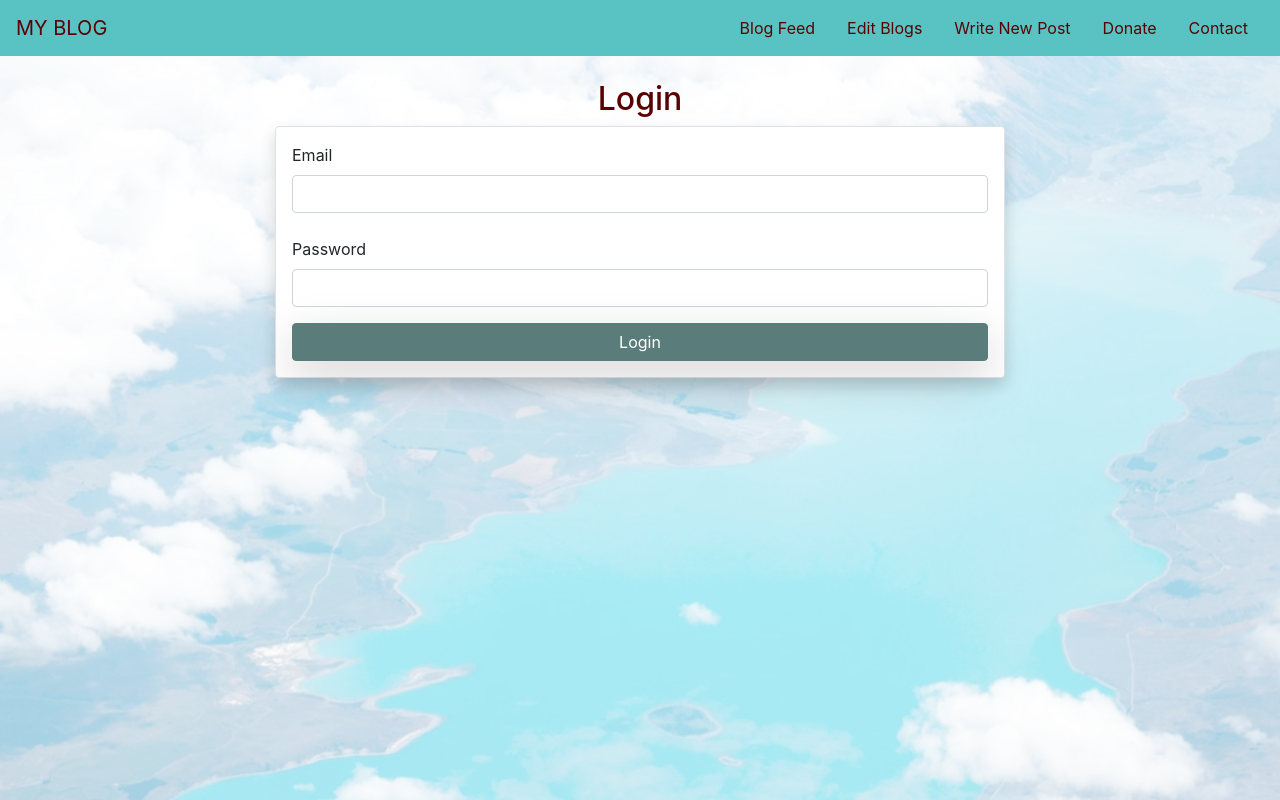
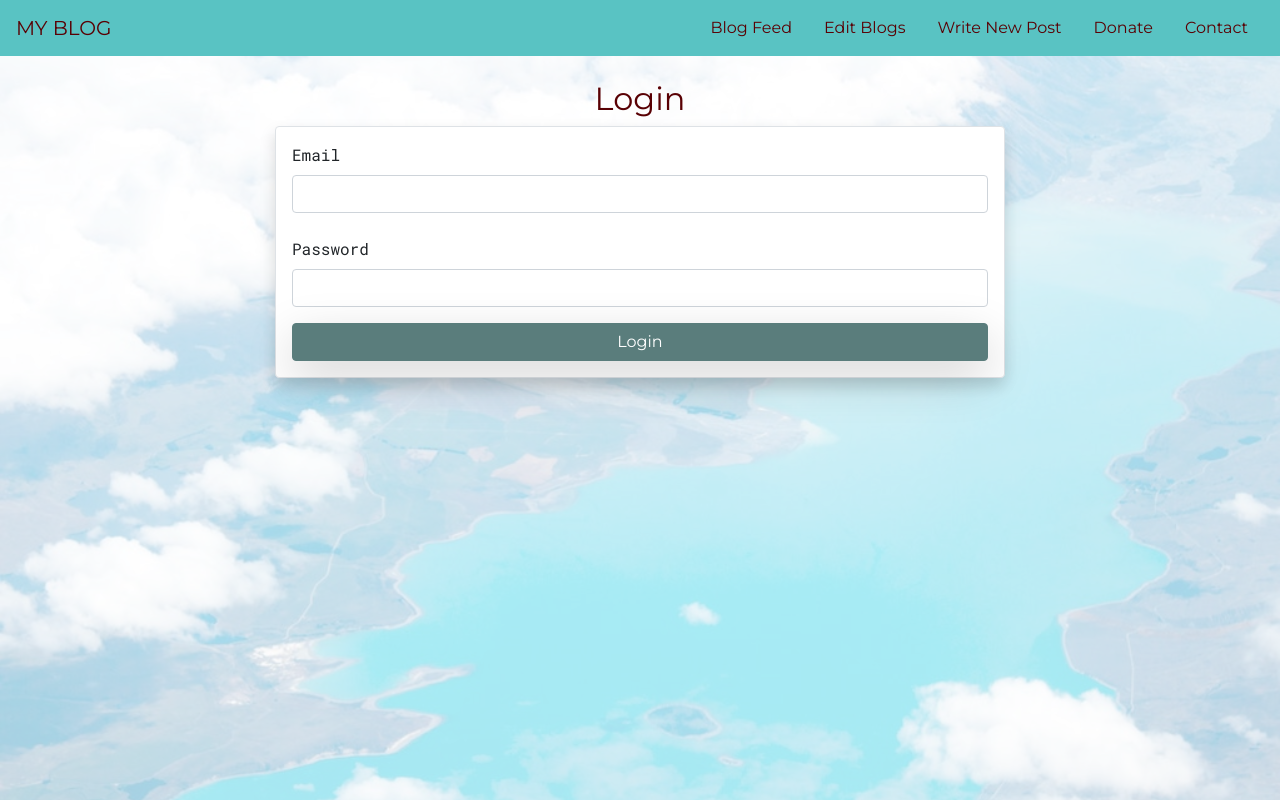
Before and after one commit to solgamd/Authentication-Full-Stack-Lab, a React app: page /login in a window 1280 px wide. Built offline with nearby package versions, Linux system fonts and the light colour scheme; what react-stripe-elements would draw is missing.

Commit message:
Updated SASS

```diff
--- a/public/index.html
+++ b/public/index.html
@@ -4,6 +4,8 @@
     <title>Your Blog</title>
     <meta charset="utf-8">
     <meta name="viewport" content="width=device-width, initial-scale=1, shrink-to-fit=no">
+    <link href="https://fonts.googleapis.com/css?family=Montserrat|Roboto+Mono:400,700|Staatliches&display=swap"
+        rel="stylesheet">
 </head>
 
 <body>
--- a/src/client/components/App.tsx
+++ b/src/client/components/App.tsx
@@ -15,7 +15,7 @@ import Register from '../views/Register';
 export interface IAppProps { }
 
 console.log(
-    "%cWELCOME TO MY APP %cGreetings! You may notice some pages are blocked by authentication. If you want to test a form, try Donate or Contact. If you really want to have at it, email me and I'll get you login credentials! \n \nTo test Donate page: \n \nFill out your name, dollar amount, and use \'424242...\' repetitively for ALL card information inputs.",
+    "%cWELCOME TO MY APP %cGreetings! You may notice some pages are blocked by authentication. I'm making updates to allow individual user registration, so stay tuned! If you want to test a form, try Contact or Donate. \n \nTo test Donate page: \n \nFill out your name, dollar amount, and use \'424242...\' repetitively for ALL card information inputs.",
     "background: #0091eb; color: white; font-size: 17px; padding: 2px",
     "color: #0091eb; padding: 1px; font-size: 14px")
 
--- a/src/client/scss/app.scss
+++ b/src/client/scss/app.scss
@@ -1,3 +1,4 @@
+
 $theme-colors: (
     'primary': #5A7D7C,
     'secondary': #590004,
@@ -6,21 +7,44 @@ $theme-colors: (
     'alert': #FFFFFF
 );
 
+$sans-serif: 'Montserrat', sans-serif;
+
+$serif: 'Roboto Mono', monospace;
+
 @import '../../../node_modules/bootstrap/scss/bootstrap.scss';
 
+
+
+
 body {
-    background-image: url("/images/topography.jpg");
-    background-position: center center;
-    background-repeat: no-repeat;
-    background-attachment: fixed;
-    background-size: cover;
-    background-color: lightgrey;
-    background-blend-mode: overlay;
+    background: {
+        position: center center;
+        repeat: no-repeat;
+        attachment: fixed;
+        size: cover;
+        color: lightgrey;
+        blend-mode: overlay;
+        image: url("/images/topography.jpg");
+    }
 }
+
 .nav-link {
     justify-content: end
+}
+
+.card-img {
+    width: 100%;
+    height: 100%
 }
 
 .card-img-top {
     display: block;
 }
+
+.navbar-brand, .nav-item, .btn, h2, h4, h5 {
+    font-family: $sans-serif;
+}
+
+body {
+    font-family: $serif;
+}
--- a/src/client/views/NewPost.tsx
+++ b/src/client/views/NewPost.tsx
@@ -18,17 +18,6 @@ const NewPost: React.SFC<NewPostProps> = props => {
         if (!User || User.role !== 'admin') {
             props.history.replace('/login');
         }
-    }, []);
-
-    useEffect(() => {
-        (async () => {
-            try {
-                let tags = await json('/api/tags');
-                setTags(tags);
-            } catch (error) {
-                console.log(error);
-            }
-        })();
     }, []);
 
     var saving: boolean = false;
@@ -58,6 +47,17 @@ const NewPost: React.SFC<NewPostProps> = props => {
             saving = false;
         }
     }
+
+    useEffect(() => {
+        (async () => {
+            try {
+                let tags = await json('/api/tags');
+                setTags(tags);
+            } catch (error) {
+                console.log(error);
+            }
+        })();
+    }, []);
 
     return (
         <section className="row justify-content-center">
```
Also changed, not shown: src/client/components/Navbar.tsx (+4 -4 lines).
